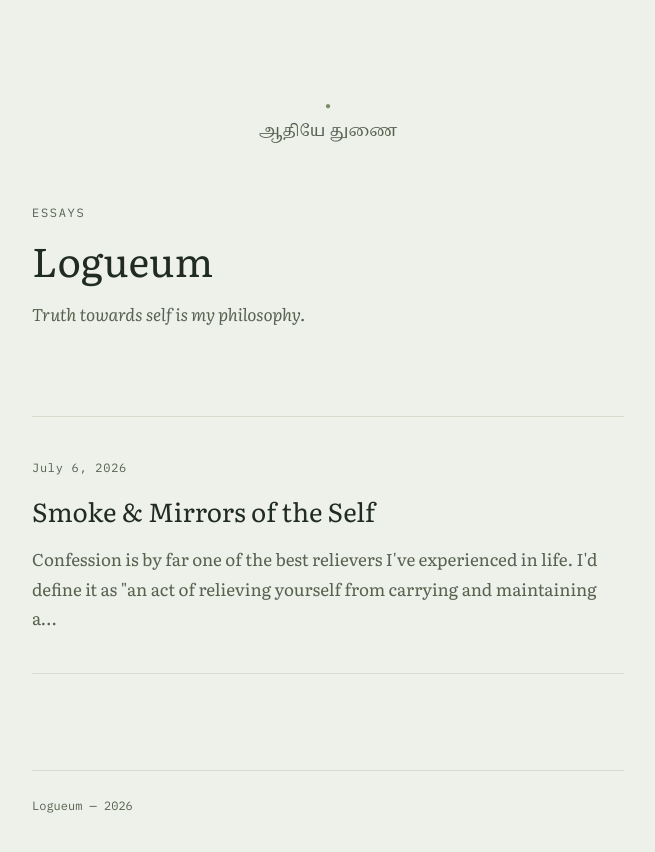
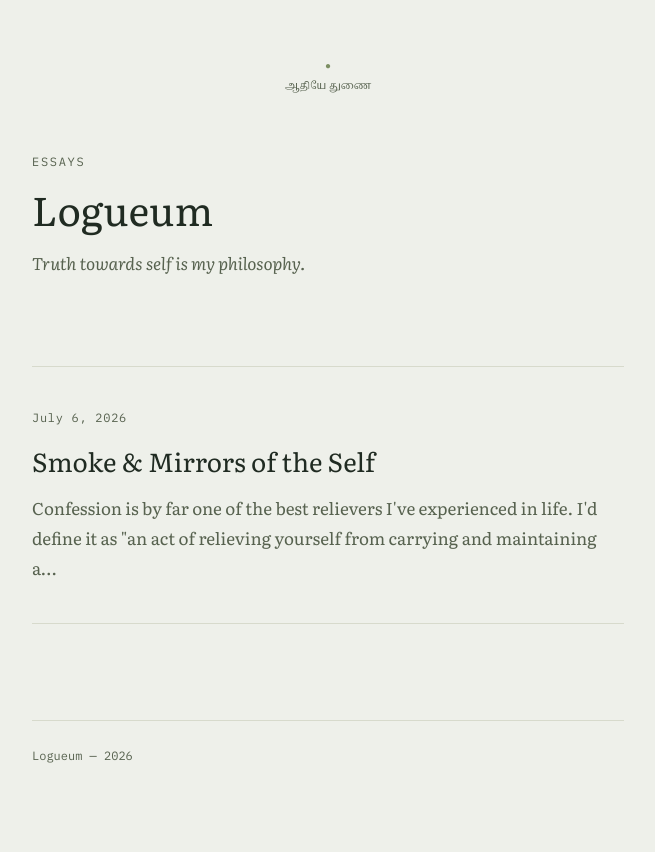
Before and after one commit to saidhanyan/blog, a plain HTML site: page index.html in a window 1280 px wide. Shown: the whole page, without its empty margins (312-967 px from the left). Drawn offline with Linux system fonts and the light colour scheme.

Commit message:
Add files via upload

```diff
--- a/style.css
+++ b/style.css
@@ -43,7 +43,7 @@ body {
 .page {
   max-width: var(--max-width);
   margin: 0 auto;
-  padding: 96px 24px 120px;
+  padding: 56px 24px 120px;
 }
 
 /* -------------------- Masthead -------------------- */
@@ -59,7 +59,7 @@ body {
 .top-motto {
   text-align: center;
   font-family: 'Noto Serif Tamil', 'Literata', serif;
-  font-size: 16px;
+  font-size: 10px;
   color: var(--ink-soft);
   margin-bottom: 56px;
 }
```
